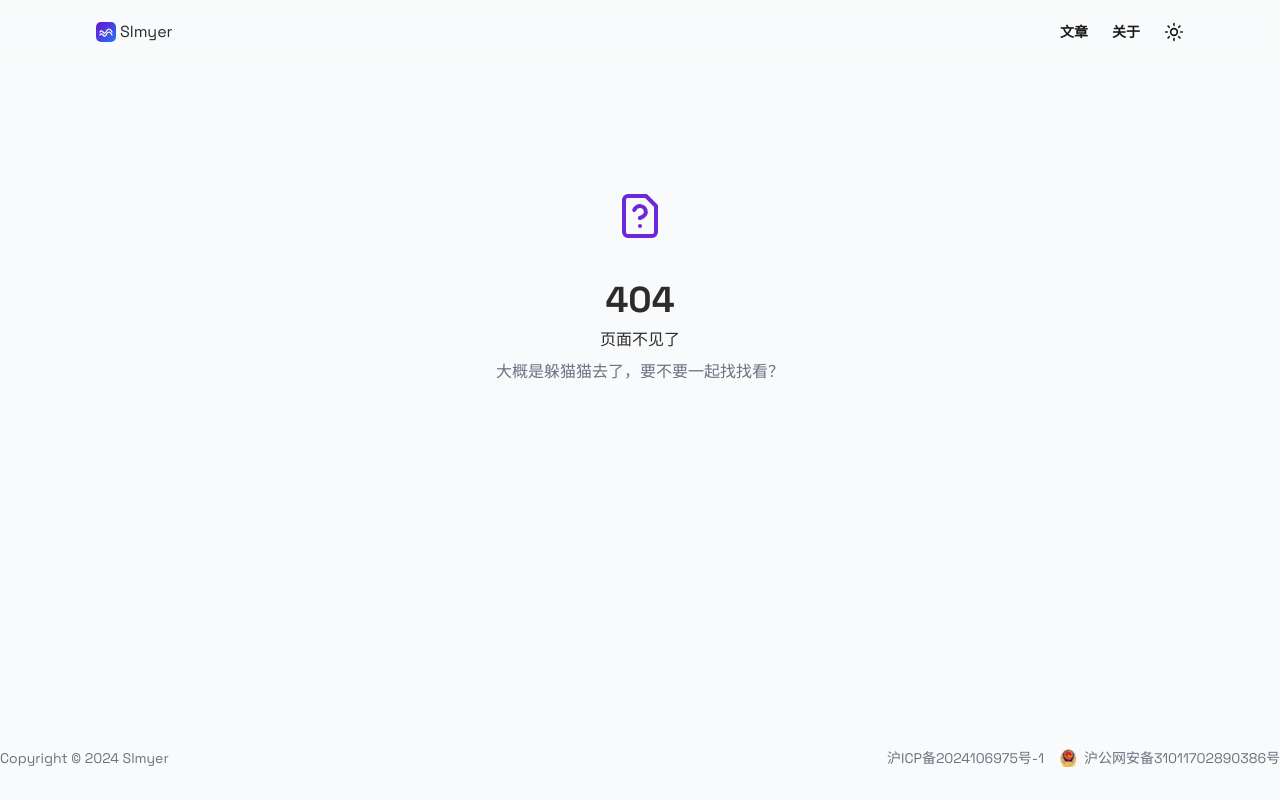
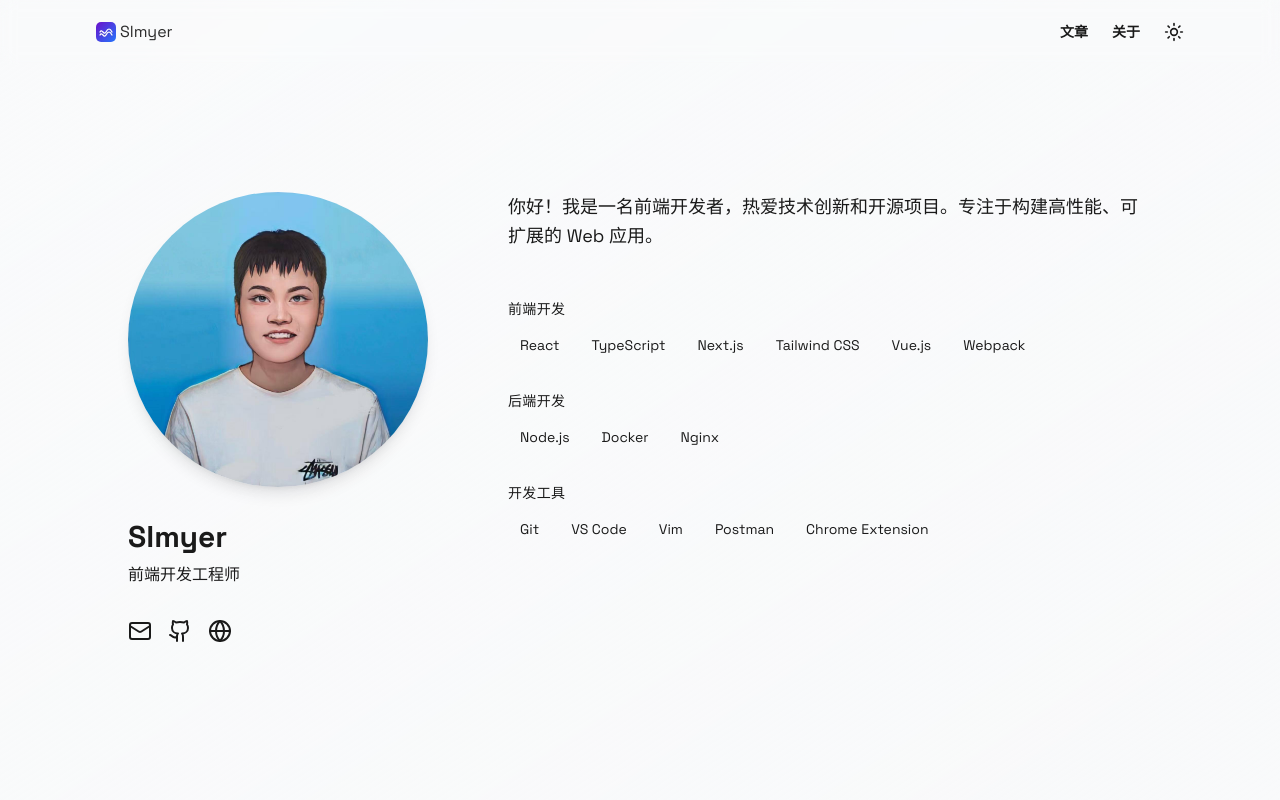
Before and after one commit to slmyer/slmyer-blog, a Next.js app: page /about in a window 1280 px wide. Before the commit this address had no page. Built offline with nearby package versions, Linux system fonts and the light colour scheme.

Commit message:
feat: 🎸 优化布局

```diff
--- a/package.json
+++ b/package.json
@@ -18,7 +18,8 @@
     "@types/mdx": "^2.0.13",
     "class-variance-authority": "^0.7.1",
     "clsx": "^2.1.1",
-    "date-fns": "^4.1.0",
+    "dayjs": "^1.11.13",
+    "framer-motion": "^11.15.0",
     "gray-matter": "^4.0.3",
     "lucide-react": "^0.469.0",
     "next": "15.1.2",
--- /dev/null
+++ b/src/app/about/page.tsx
@@ -0,0 +1,117 @@
+'use client'
+
+import { motion } from 'framer-motion'
+import Image from 'next/image'
+import { Github, Mail, Globe } from 'lucide-react'
+
+const technologies = [
+  {
+    category: '前端开发',
+    items: ['React', 'TypeScript', 'Next.js', 'Tailwind CSS', 'Vue.js', 'Webpack'],
+  },
+  { category: '后端开发', items: ['Node.js', 'Docker', 'Nginx'] },
+  { category: '开发工具', items: ['Git', 'VS Code', 'Vim', 'Postman', 'Chrome Extension'] },
+]
+
+const socialLinks = [
+  { name: 'Email', url: 'mailto:15156272530@163.com', icon: Mail },
+  { name: 'GitHub', url: 'https://github.com/slmyer', icon: Github },
+  { name: 'Website', url: 'https://slmyer.cn', icon: Globe },
+]
+
+const containerVariants = {
+  hidden: { opacity: 0 },
+  visible: {
+    opacity: 1,
+    transition: {
+      staggerChildren: 0.1,
+    },
+  },
+}
+
+const itemVariants = {
+  hidden: { opacity: 0, y: 20 },
+  visible: {
+    opacity: 1,
+    y: 0,
+    transition: {
+      duration: 0.5,
+    },
+  },
+}
+
+export default function About() {
+  return (
+    <div className="to-muted/30 min-h-screen bg-gradient-to-br from-background px-4 py-12 pt-24 md:px-0 md:py-48">
+      <motion.main
+        className="mx-auto max-w-5xl"
+        variants={containerVariants}
+        initial="hidden"
+        animate="visible"
+      >
+        <div className="grid gap-12 md:grid-cols-[300px,1fr] md:gap-20">
+          {/* Left Column */}
+          <motion.div className="space-y-8" variants={itemVariants}>
+            <Image
+              src="/images/avatar.jpg"
+              alt="Slmyer"
+              width={300}
+              height={300}
+              className="mx-auto rounded-[50%] shadow-lg md:mx-0"
+            />
+            <div className="text-center md:text-left">
+              <h1 className="mb-2 text-3xl font-bold">Slmyer</h1>
+              <p className="text-muted-foreground">前端开发工程师</p>
+            </div>
+            <div className="flex justify-center space-x-4 md:justify-start">
+              {socialLinks.slice(0, 4).map((link) => {
+                const Icon = link.icon
+                return (
+                  <a
+                    key={link.name}
+                    href={link.url}
+                    target="_blank"
+                    rel="noopener noreferrer"
+                    className="text-muted-foreground transition-colors duration-200 hover:text-foreground"
+                    aria-label={link.name}
+                  >
+                    <Icon className="h-6 w-6" />
+                  </a>
+                )
+              })}
+            </div>
+          </motion.div>
+
+          <motion.div className="space-y-12" variants={itemVariants}>
+            <section className="space-y-6">
+              <p className="text-lg leading-relaxed">
+                你好！我是一名前端开发者，热爱技术创新和开源项目。专注于构建高性能、可扩展的 Web
+                应用。
+              </p>
+            </section>
+
+            <section className="space-y-8">
+              {technologies.map((tech) => (
+                <div key={tech.category} className="space-y-3">
+                  <h3 className="text-muted-foreground text-sm font-medium uppercase tracking-wide">
+                    {tech.category}
+                  </h3>
+                  <div className="flex flex-wrap gap-2">
+                    {tech.items.map((item) => (
+                      <span
+                        key={item}
+                        className="bg-muted hover:bg-primary/10 inline-block rounded-full px-3 py-1 text-sm transition-colors duration-200 hover:text-primary"
+                      >
+                        {item}
+                      </span>
+                    ))}
+                  </div>
+                </div>
+              ))}
+            </section>
+          </motion.div>
+        </div>
+      </motion.main>
+    </div>
+  )
+}
--- a/src/app/blog/[slug]/page.tsx
+++ b/src/app/blog/[slug]/page.tsx
@@ -1,4 +1,7 @@
+import '@/styles/prism.css'
 import { notFound } from 'next/navigation'
+import dayjs from 'dayjs'
+import { Calendar, Tag } from 'lucide-react'
 import { getBlogPosts } from '@/app/blog/utils'
 import { compileMDX } from 'next-mdx-remote/rsc'
 import rehypePrismPlus from 'rehype-prism-plus'
@@ -6,10 +9,6 @@ import remarkGfm from 'remark-gfm'
 import remarkMdx from 'remark-mdx'
 import remarkMath from 'remark-math'
 import { remarkAlert } from 'remark-github-blockquote-alert'
-import '@/styles/prism.css'
-import { Calendar, Tag } from 'lucide-react'
-import { format } from 'date-fns'
-import { zhCN } from 'date-fns/locale'
 import rehypeSlug from 'rehype-slug'
 import rehypeAutolinkHeadings from 'rehype-autolink-headings'
 import rehypeKatex from 'rehype-katex'
@@ -120,14 +119,14 @@ export default async function Blog(props: { params: Promise<{ slug: string }> })
   })
 
   return (
-    <section className="w-full animate-fade-in-up overflow-hidden px-4 py-8 delay-200 xl:px-0">
+    <section className="w-full animate-fade-in-up overflow-hidden px-4 pt-16 delay-200 xl:px-0">
       <header className="flex flex-col items-center space-y-4 border-b border-gray-200 pb-10 text-center dark:border-gray-700">
         <h1 className="md:leading-14 text-3xl font-extrabold leading-9 tracking-tight text-text sm:text-4xl sm:leading-10 md:text-5xl">
           {post.title}
         </h1>
         <div className="flex items-center gap-1.5 text-sub-text">
           <Calendar className="h-4 w-4" />
-          <time> {format(post.date, 'PPP', { locale: zhCN })}</time>
+          <time> {dayjs(post.date).format('YYYY年MM月DD日')}</time>
         </div>
         <div className="flex items-center gap-1 text-sub-text">
           <Tag className="h-4 w-4" />
@@ -142,7 +141,7 @@ export default async function Blog(props: { params: Promise<{ slug: string }> })
         </div>
       </header>
 
-      <article className="prose max-w-none pb-8 pt-10 dark:prose-dark">{content}</article>
+      <article className="prose max-w-none pt-8 dark:prose-dark">{content}</article>
     </section>
   )
 }
--- a/src/app/blog/page.tsx
+++ b/src/app/blog/page.tsx
@@ -1,18 +1,26 @@
 import Card from '@/components/Card'
 import { getBlogByCatalog } from './utils'
 import EmptyState from '@/components/Empty'
+import Sidebar from '@/components/Sider'
 
 export default async function Blog() {
   const allBlogs = getBlogByCatalog('blog')
 
   return (
-    <div className="container flex-1 animate-fade-in py-8 delay-[200ms] md:py-12">
+    <div className="flex flex-1 animate-fade-in gap-16 py-8 delay-[200ms] md:py-12">
       {allBlogs.length > 0 ? (
-        <div className="grid gap-4 sm:gap-6">
-          {allBlogs.map((blog) => (
-            <Card key={blog.title} post={blog} />
-          ))}
-        </div>
+        <>
+          <div className="hidden w-1/4 md:block">
+            <Sidebar posts={allBlogs}></Sidebar>
+          </div>
+          <div>
+            <div className="grid gap-4 sm:gap-6">
+              {allBlogs.map((blog) => (
+                <Card key={blog.title} post={blog} />
+              ))}
+            </div>
+          </div>
+        </>
       ) : (
         <EmptyState />
       )}
--- a/src/app/layout.tsx
+++ b/src/app/layout.tsx
@@ -18,7 +18,7 @@ const fira = Fira_Code({
 })
 
 export const metadata: Metadata = {
-  title: 'slmyer博客',
+  title: 'Slmyer 博客',
   description: 'A minimalist personal blog with a touch of elegance',
   icons: '/images/slmyer.png',
 }
--- a/src/components/ArticleCard.tsx
+++ b/src/components/ArticleCard.tsx
@@ -1,7 +1,6 @@
 import Link from 'next/link'
 import { Card, CardContent, CardHeader, CardTitle } from '@/components/ui/card'
-import { format } from 'date-fns'
-import { zhCN } from 'date-fns/locale'
+import dayjs from 'dayjs'
 import { ArrowRight } from 'lucide-react'
 import type { IPost } from '@/app/blog/utils'
 
@@ -16,7 +15,7 @@ export function ArticleCard({ title, summary, date, slug }: IPost) {
           <p className="text-muted-foreground mb-4 line-clamp-2 text-sm">{summary}</p>
           <div className="flex items-center justify-between">
             <time className="text-muted-foreground text-sm">
-              {format(date, 'PPP', { locale: zhCN })}
+              <time> {dayjs(date).format('YYYY年MM月DD日')}</time>
             </time>
             <ArrowRight className="h-4 w-4 transition-transform group-hover:translate-x-1" />
           </div>
--- a/src/components/Card.tsx
+++ b/src/components/Card.tsx
@@ -1,6 +1,5 @@
 import Link from 'next/link'
-import { format } from 'date-fns'
-import { zhCN } from 'date-fns/locale'
+import dayjs from 'dayjs'
 import { IPost } from '@/app/blog/utils'
 import { Calendar, Tag, ArrowRight } from 'lucide-react'
 
@@ -24,7 +23,7 @@ export default function Card({ post }: { post: IPost }) {
           <div className="text-muted-foreground mt-2 flex flex-wrap items-center gap-4 text-sm">
             <div className="flex items-center gap-1.5 text-sub-text">
               <Calendar className="h-4 w-4" />
-              <time> {format(post.date, 'PPP', { locale: zhCN })}</time>
+              <time> {dayjs(post.date).format('YYYY年MM月DD日')}</time>
             </div>
             <div className="flex items-center gap-1">
               <Tag className="h-4 w-4 text-sub-text" />
--- a/src/components/Empty.tsx
+++ b/src/components/Empty.tsx
@@ -10,13 +10,13 @@ export default function EmptyState() {
             strokeWidth="6"
             strokeLinecap="round"
           />
-          <circle cx="105" cy="105" r="25" fill="#6D28D9" />
+          <circle cx="105" cy="105" r="25" fill={`var(--color-primary)`} />
           <path d="M105 95V115M95 105H115" stroke="white" strokeWidth="4" strokeLinecap="round" />
         </svg>
-        <div className="absolute inset-0 animate-pulse rounded-full bg-white bg-opacity-50"></div>
+        <div className="absolute inset-0 animate-pulse rounded-full bg-opacity-50"></div>
       </div>
-      <h3 className="mb-2 text-xl font-semibold text-gray-800">暂无文章</h3>
-      <p className="max-w-md text-gray-500">懒癌犯了，新内容还没鼓捣好。</p>
+      <h3 className="mb-2 text-xl font-semibold text-text">暂无文章</h3>
+      <p className="max-w-md text-sub-text">懒癌犯了，新内容还没鼓捣好。</p>
     </div>
   )
 }
--- a/src/components/ParallaxSection.tsx
+++ b/src/components/ParallaxSection.tsx
@@ -30,7 +30,7 @@ export default function ParallaxSection({
       const offsetTop = rect.top + scrolled
       const yPos = -(scrolled - offsetTop) * speed
 
-      section.style.transform = `translate3d(0, ${yPos}px, 0)`
+      section.style.transform = `translate3d(0, ${yPos * 2}px, 0)`
     })
   }, [speed])
 
--- a/src/components/RecentPosts.tsx
+++ b/src/components/RecentPosts.tsx
@@ -3,6 +3,10 @@ import { ArticleCard } from './ArticleCard'
 
 export default async function RecentPosts() {
   const posts = await getRecentPosts()
+
+  if (!posts.length) {
+    return
+  }
 
   return (
     <section className="container mx-auto px-4 py-12 sm:px-0">
--- /dev/null
+++ b/src/components/Sider.tsx
@@ -0,0 +1,66 @@
+import { IPost } from '@/app/blog/utils'
+import dayjs from 'dayjs'
+import Link from 'next/link'
+
+export default function Sidebar({ posts }: { posts: IPost[] }) {
+  const tagMap = new Map()
+
+  posts.forEach((post) => {
+    post.tags.forEach((tag) => {
+      const count = tagMap.get(tag) || 0
+      tagMap.set(tag, count + 1)
+    })
+  })
+
+  const categories = [...tagMap].map(([tag, count]) => {
+    return {
+      tag,
+      count,
+      href: '/blog',
+    }
+  })
+
+  const recentPosts = posts.sort((a, b) => +a.date - +b.date).slice(0, 3)
+
+  return (
+    <div className={`w-full space-y-8 md:w-64`}>
+      {/* Categories Section */}
+      <div className="rounded-lg bg-card p-6">
+        <h2 className="text-md mb-4 font-medium text-primary">文章分类</h2>
+        <nav className="space-y-2">
+          {categories.map((category) => (
+            <Link
+              key={category.tag}
+              href={category.href}
+              className="group flex items-center justify-between py-1 text-sm text-text transition-colors duration-200 hover:text-[#7C3AED]"
+            >
+              <span>{category.tag}</span>
+              <span className="group-hover:text-primay text-sub-text">({category.count})</span>
+            </Link>
+          ))}
+        </nav>
+      </div>
+
+      <div className="rounded-lg bg-card p-6">
+        <h2 className="text-md mb-4 font-medium text-primary">最近文章</h2>
+        <div className="space-y-4">
+          {recentPosts.map((post) => (
+            <article key={post.title} className="space-y-1">
+              <time className="text-xs text-sub-text">
+                {dayjs(post.date).format('YYYY年MM月DD日')}
+              </time>
+              <h3>
+                <Link
+                  href={`/blog/${post.slug}`}
+                  className="line-clamp-2 text-sm text-text transition-colors duration-200 hover:text-primary"
+                >
+                  {post.title}
+                </Link>
+              </h3>
+            </article>
+          ))}
+        </div>
+      </div>
+    </div>
+  )
+}
```
Also changed, not shown: public/images/avatar.jpg (added), 1 other file (tests, documents, lock files or other folders).
